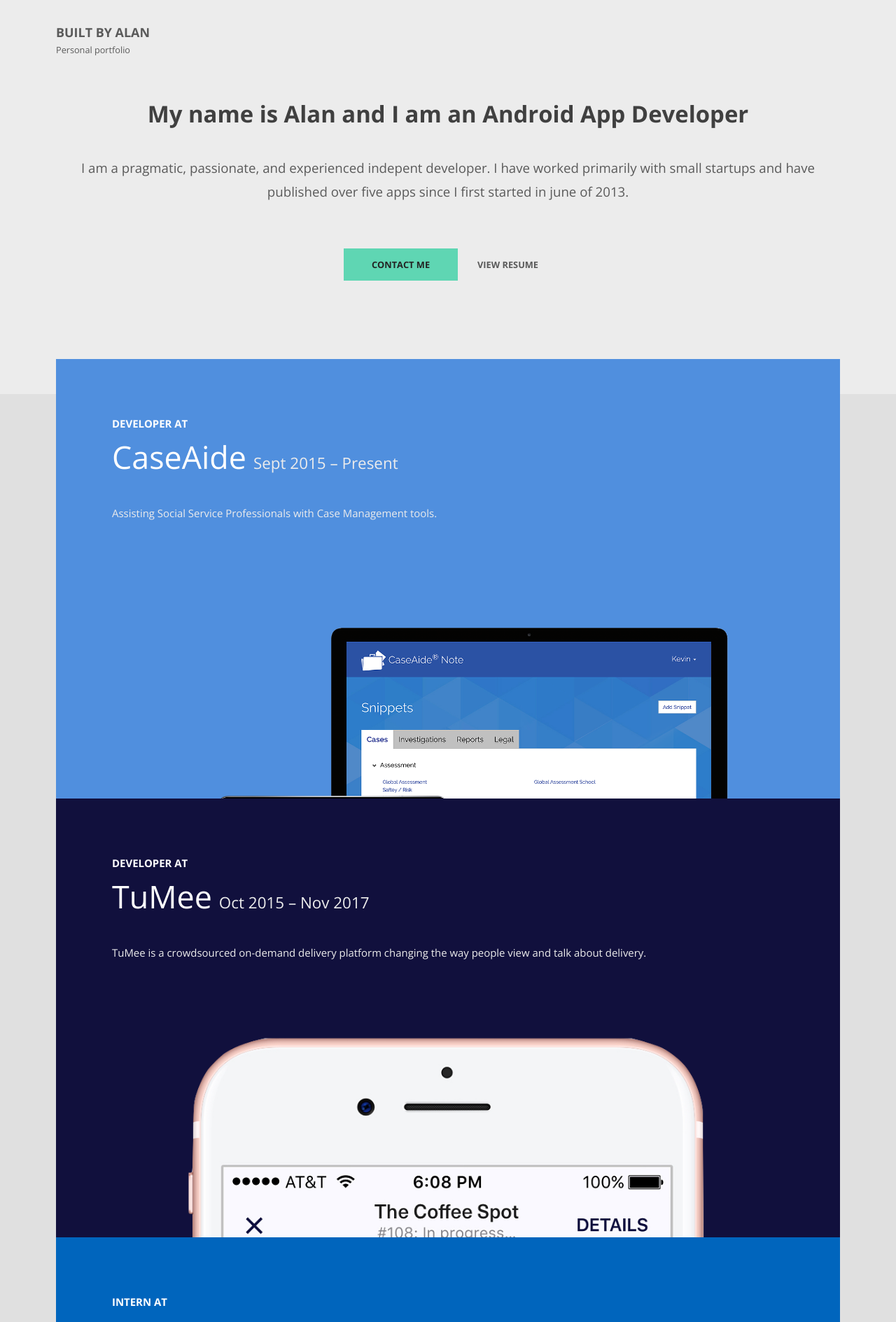
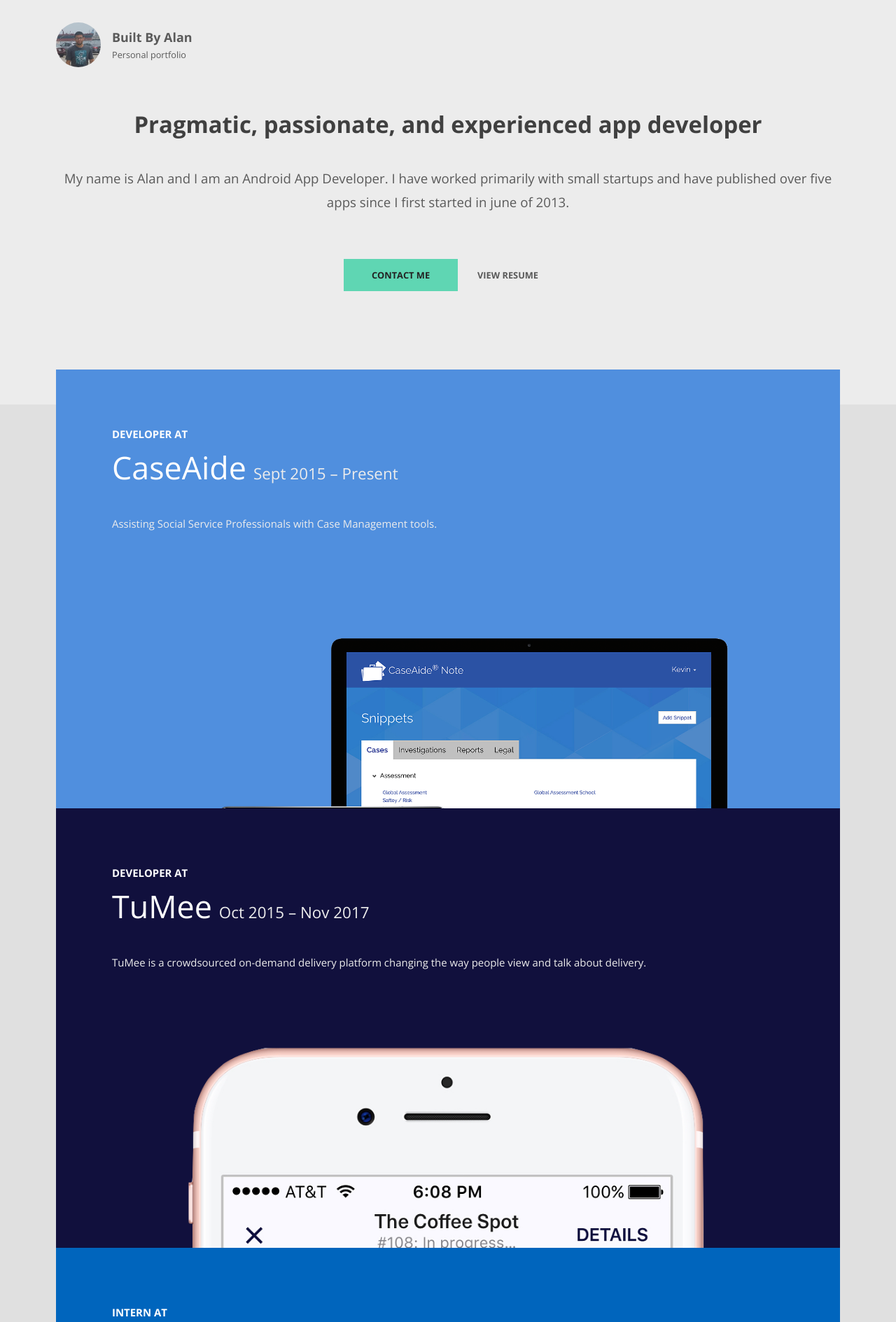
Before and after one commit to alanipce/mywebsite, a Jekyll site: the page built from index.html, in a window 1280 px wide. Shown: the top 1889 px of the page at 70% size. Built offline with Jekyll 4.4.1, drawn with Linux system fonts in a browser that asks for light colours; nearby versions of some CDN libraries.

Commit message:
Add my image to header (again), and change header site name to be capitalized. Play around with the content of hero section.

```diff
--- a/_includes/header.html
+++ b/_includes/header.html
@@ -1,6 +1,7 @@
 <div class="header">
-    <a href="/" class="header__about">
+  <img class="header__img" src="/assets/img/me.jpg">
+  <a href="/" class="header__about">
       <div class="header__name">Built by alan</div>
       <div class="header__title">Personal portfolio</div>
-    </a>
-  </div>
+  </a>
+</div>
--- a/_sass/_layout.scss
+++ b/_sass/_layout.scss
@@ -16,7 +16,7 @@
   .header__name {
     font-weight: bold;
     font-size: 1.2rem;
-    text-transform: uppercase;
+    text-transform: capitalize;
   }
 
   .header__title {
--- a/index.html
+++ b/index.html
@@ -6,8 +6,8 @@
     <div class="content-area">
       {% include header.html %}
       <div class="hero">
-          <h1 class="hero__title">My name is Alan and I am an Android App Developer</h1>
-          <p class="hero__message">I am a pragmatic, passionate, and experienced indepent developer. I have worked primarily with small startups and have published over five apps since I first started in june of 2013.</p>
+          <h1 class="hero__title">Pragmatic, passionate, and experienced app developer</h1>
+          <p class="hero__message">My name is Alan and I am an Android App Developer. I have worked primarily with small startups and have published over five apps since I first started in june of 2013.</p>
           <div class="hero__actions">
             <button class="hero__button hero__button--cta">Contact me</button>
             <button class="hero__button">View Resume</button>
```
Also changed, not shown: 5 other files.
